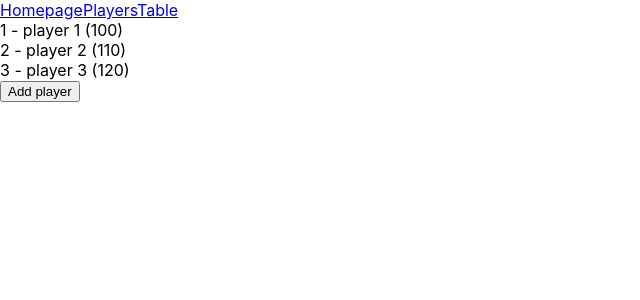
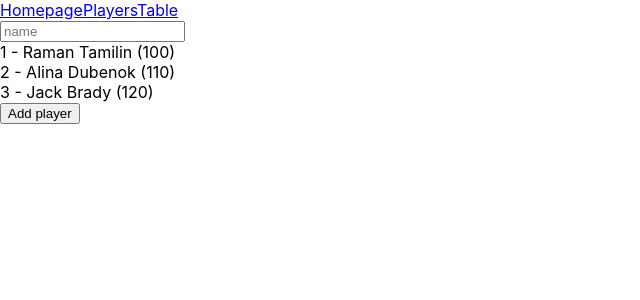
Before and after one commit to oneoftheelk/tournament-table, a React (Create React App) app: page /players in a window 1280 px wide. Shown: the top 300 px of the page, without its empty margins (0-640 px from the left). Built offline with nearby package versions, Linux system fonts and the light colour scheme.

Commit message:
added players filter

```diff
--- a/src/redux/playersReducer.js
+++ b/src/redux/playersReducer.js
@@ -2,9 +2,9 @@ const ADD_PLAYER = 'tournament-table/playersReducer/ADD_PLAYER';
 
 const initialState = {
     players: [
-        {id: 1, name: 'player 1', rating: 100},
-        {id: 2, name: 'player 2', rating: 110},
-        {id: 3, name: 'player 3', rating: 120}
+        {id: 1, name: 'Raman Tamilin', rating: 100},
+        {id: 2, name: 'Alina Dubenok', rating: 110},
+        {id: 3, name: 'Jack Brady', rating: 120}
     ]
 }
 
--- a/src/ui/AddPlayerForm.js
+++ b/src/ui/AddPlayerForm.js
@@ -9,7 +9,7 @@ const AddPlayerForm = (props) => {
     }
 
     const changeRating = (event) => {
-        changeRatingValue(event.currentTarget.value);
+        changeRatingValue(+event.currentTarget.value);
     }
 
     const addPlayer = () => {
--- a/src/ui/Players.js
+++ b/src/ui/Players.js
@@ -1,13 +1,19 @@
 import React, { useState } from 'react';
 import { connect } from 'react-redux';
+import { compose } from 'redux';
 import { addPlayer } from './../redux/playersReducer';
 import Player from './Player';
 import AddPlayerForm from './AddPlayerForm';
 
 const Players = (props) => {
     const [isFormDisplayed, toggleFormDisplay] = useState(false);
+    const [filterValue, changeFilterValue] = useState('');
 
-    const playersElements = props.players.map( player => {
+    const filteredPlayers = props.players.filter( player => {
+        return player.name.toLowerCase().includes(filterValue, 0)
+    })
+
+    const playersElements = filteredPlayers.map( player => {
         return <Player
             key={player.id}
             id={player.id}
@@ -23,8 +29,13 @@ const Players = (props) => {
         }
     }
 
+    const changeFilter = (event) => {
+        changeFilterValue(event.currentTarget.value);
+    }
+
     return (
         <>
+            <input value={filterValue} onChange={changeFilter} placeholder={'name'} />
             { playersElements }
             <button onClick={toggleForm}>{'Add player'}</button>
             { isFormDisplayed
@@ -40,6 +51,6 @@ const mapStateToProps = (state) => {
     }
 }
 
-const PlayersContainer = connect(mapStateToProps, {addPlayer})(Players);
-
-export default PlayersContainer;
+export default compose(
+    connect(mapStateToProps, {addPlayer})
+)(Players);
```
